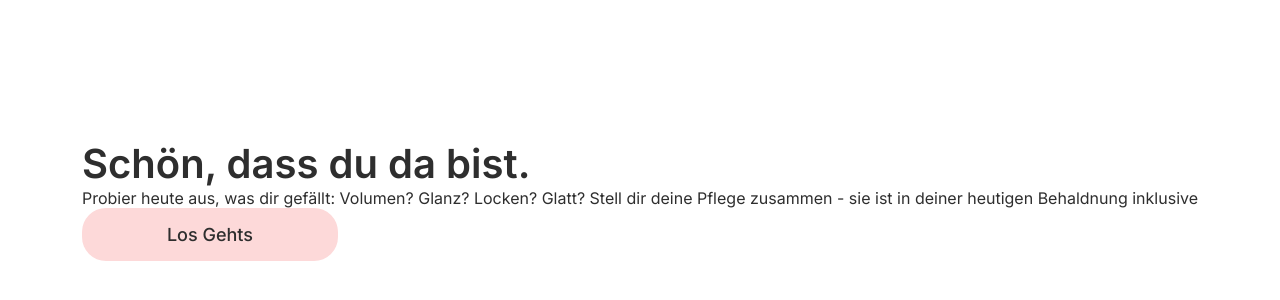
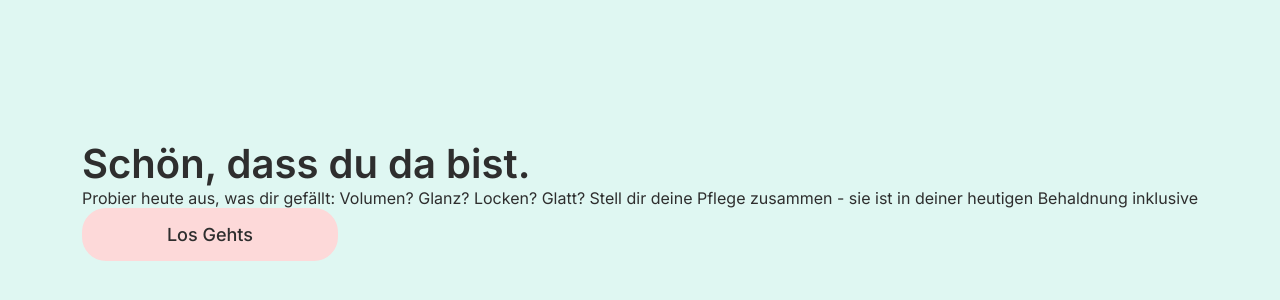
Before and after one commit to Siiiimon/friseur-beratung-front, a Next.js app: page / in a window 1280 px wide. Shown: the part 200-500 px from the top of the page. Built offline with nearby package versions, Linux system fonts and the light colour scheme.

Commit message:
fix: use proper background color

```diff
--- a/src/app/globals.css
+++ b/src/app/globals.css
@@ -1,6 +1,5 @@
 :root {
-  --background: #ffffff;
-  --foreground: #171717;
+  --color-background: #dff7f2;
   --color-primary: #fdd9d9;
   --color-text: #2e2e2e;
 
@@ -9,16 +8,8 @@
   --font-button: 500 18px "Inter", sans-serif;
 }
 
-@media (prefers-color-scheme: dark) {
-  :root {
-    --background: #0a0a0a;
-    --foreground: #ededed;
-  }
-}
-
 body {
-  color: var(--foreground);
-  background: var(--background);
+  background: var(--color-background);
   -webkit-font-smoothing: antialiased;
   -moz-osx-font-smoothing: grayscale;
 
```
